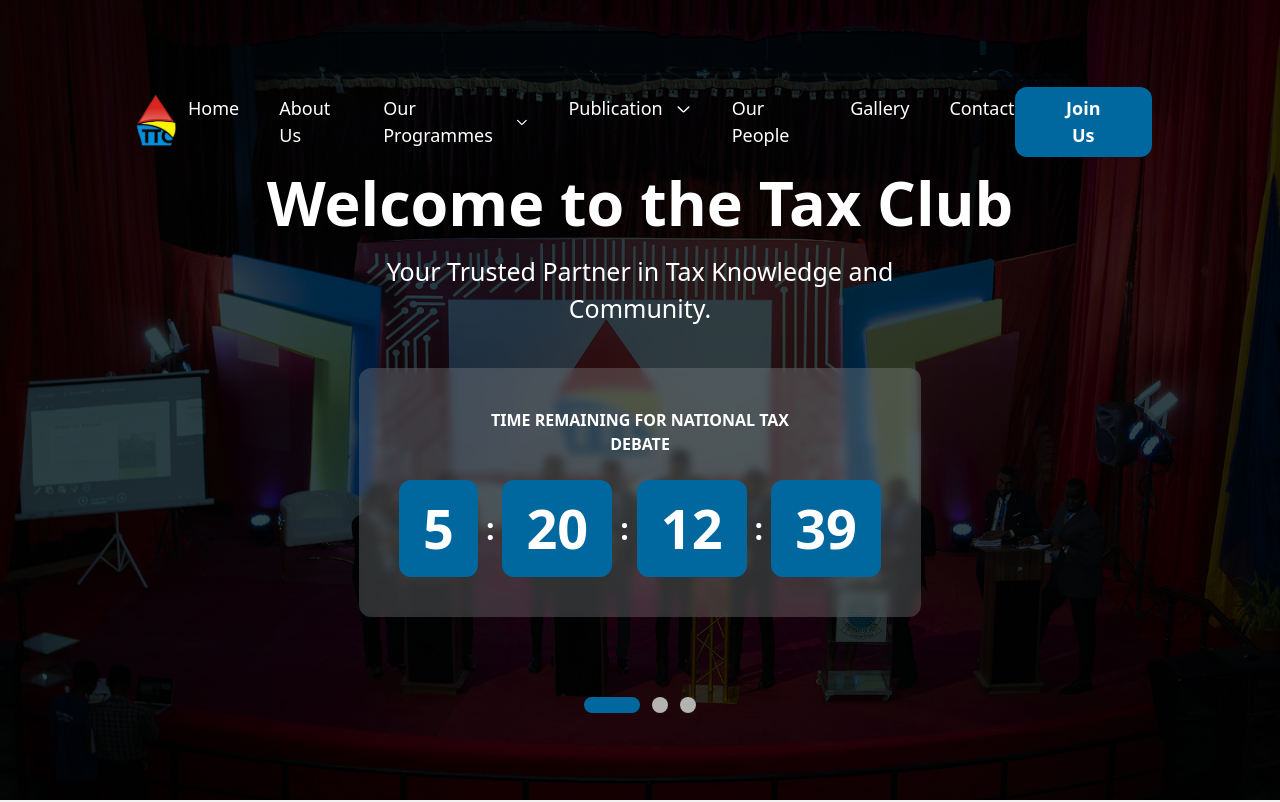
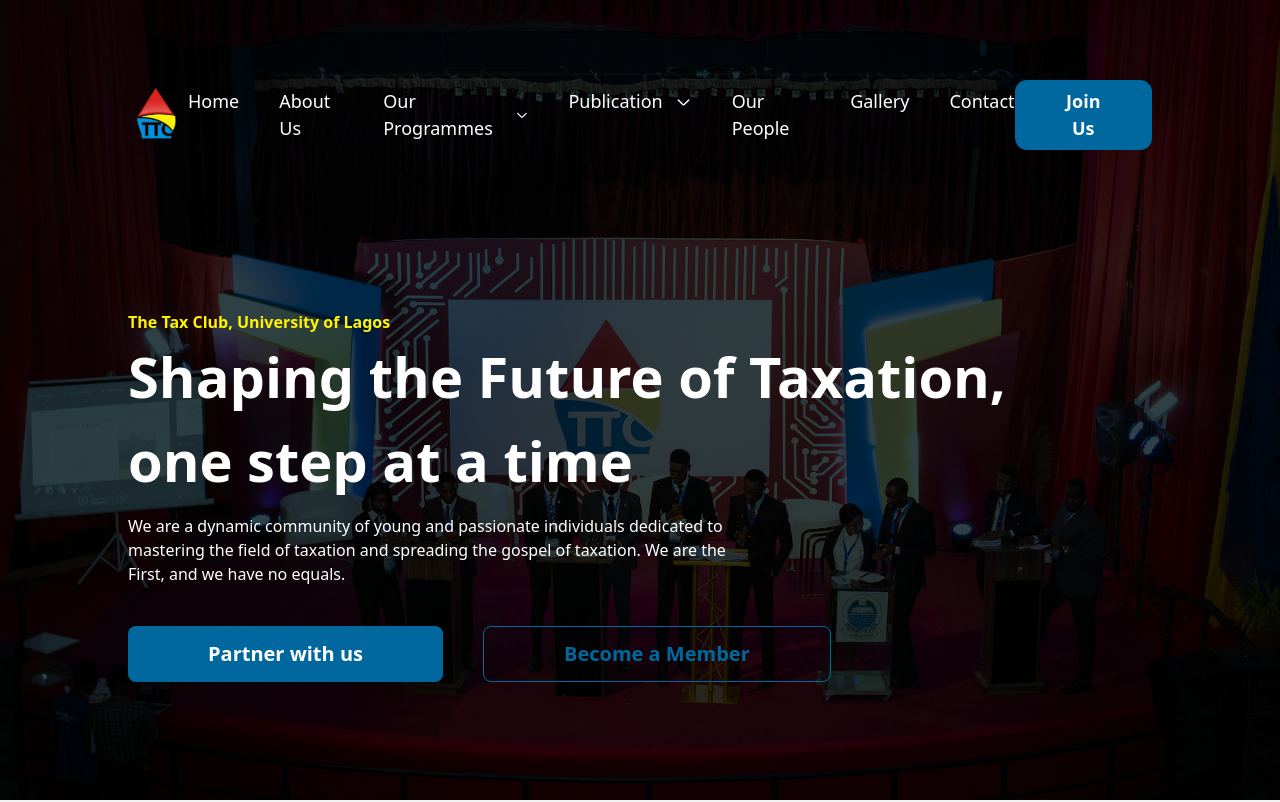
Before and after one commit to unilagtaxclub/TheTaxClub, a React (Vite) app: page / in a window 1280 px wide. Shown: the top 802 px of the page. Built offline with nearby package versions, Linux system fonts and the light colour scheme.

Commit message:
modified hero component

```diff
--- a/src/component/sections/Hero.tsx
+++ b/src/component/sections/Hero.tsx
@@ -1,21 +1,33 @@
-import CountdownTimer from "../defaults/CountdownTimer";
 import Header from "../defaults/Header";
 
 const Hero = () => {
   return (
     <div className="bg-[url('/assets/hero.png')] lg:min-h-[650px] bg-cover bg-no-repeat">
-      <div className="bg-[rgba(0,0,0,0.4)] text-[#fff] w-[100%] flex flex-col items-center justify-center lg:min-h-screen px-6">
-      <Header />
-        <h2 className="lg:text-[61px] text-[28px] font-semibold text-center lg:w-[100%] w-[80%] mb-3 lg:mb-1">Welcome to the Tax Club</h2>
-        <p className="lg:text-[25px] text-[12px] text-center">
-          Your Trusted Partner in Tax Knowledge and <br /> Community.
-        </p>
-        <CountdownTimer />
-
-        <div className="carousel flex items-center space-x-3 mt-20">
-            <div className="w-[56px] h-[16px] rounded-full bg-[#00689e]"></div>
-            <div className="h-[16px] w-[16px] rounded-full bg-[#b3b3b3]"></div>
-            <div className="h-[16px] w-[16px] rounded-full bg-[#b3b3b3]"></div>
+      <div className="bg-[rgba(0,0,0,0.4)] text-[#fff] w-[100%] flex flex-col pt-6 lg:pt-20 lg:min-h-screen pb-20 lg:pb-0 px-6">
+        <Header />
+        <div className="lg:w-[80vw] w-[90vw] mx-auto mt-10 lg:mt-[20vh]">
+          <h2 className="text-[#fff301] font-semibold">
+            The Tax Club, University of Lagos
+          </h2>
+          <h2 className="lg:block hidden text-[56px] font-semibold">
+            Shaping the Future of Taxation, <br /> one step at a time
+          </h2>
+          <h2 className="lg:hidden text-[30px] font-semibold">
+            Shaping the Future of Taxation, one step at a time
+          </h2>
+          <p className="lg:w-[60%] mt-3">
+            We are a dynamic community of young and passionate individuals
+            dedicated to mastering the field of taxation and spreading the
+            gospel of taxation. We are the First, and we have no equals.{" "}
+          </p>
+          <div className="mt-10 flex lg:flex-row flex-col lg:space-x-10 space-y-6 lg:space-y-0 text-[20px]">
+            <button className="bg-[#00689e] text-[#fff] px-20 py-3 rounded-lg font-semibold hover:bg-[#005a7a] transition-all duration-300 ease-in-out">
+              Partner with us
+            </button>
+            <button className="border border-[#00689e] text-[#00689e] px-20 py-3 rounded-lg font-semibold hover:bg-[#00689e] hover:text-[#fff] transition-all duration-300 ease-in-out">
+              Become a Member
+            </button>
+          </div>
         </div>
       </div>
     </div>
```
